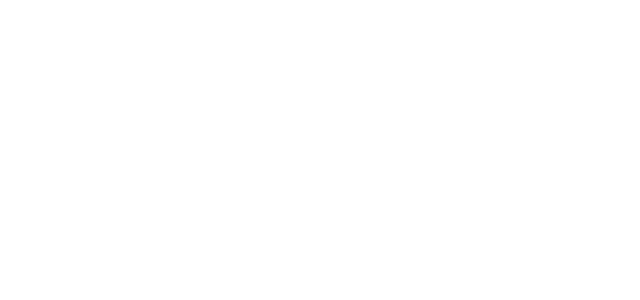
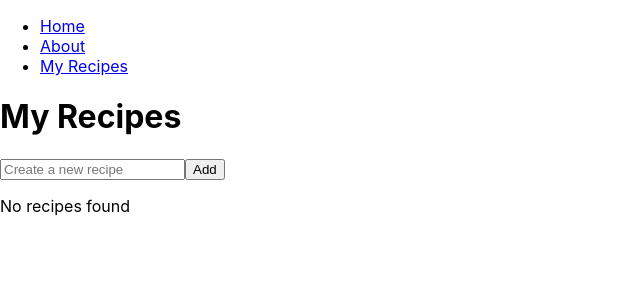
Before and after one commit to meva08/catalyst24, a React (Create React App) app in the folder recipe-app/: page /my_recipes in a window 1280 px wide. Before the commit this address had no page. Shown: the top 300 px of the page, without its empty margins (0-640 px from the left). Built offline with nearby package versions, Linux system fonts and the light colour scheme.

Commit message:
added a MyRecipes page with very basic list functionality (#4)

```diff
--- a/recipe-app/src/App.js
+++ b/recipe-app/src/App.js
@@ -1,20 +1,20 @@
 import Layout from "./pages/Layout";
 import Home from "./pages/Home";
 import About from "./pages/About";
+import MyRecipes from "./pages/MyRecipes";
 import {Routes, Route} from "react-router-dom";
 
 import './App.css';
 
 function App() {
   return (
-      // <BrowserRouter>
         <Routes>
           <Route path="/" element={<Layout />}>
             <Route index element={<Home />} />
             <Route path="about" element={<About />} />
+            <Route path="my_recipes" element={<MyRecipes />} />
           </Route>
         </Routes>
-      // </BrowserRouter>
   );
 }
 
--- a/recipe-app/src/pages/Layout.js
+++ b/recipe-app/src/pages/Layout.js
@@ -11,6 +11,9 @@
           <li>
             <Link to="/about">About</Link>
           </li>
+          <li>
+            <Link to="/my_recipes">My Recipes</Link>
+          </li>
         </ul>
       </nav>
 
--- /dev/null
+++ b/recipe-app/src/pages/MyRecipes.js
@@ -0,0 +1,67 @@
+import { useState } from "react";
+
+function MyRecipes() {
+
+    const [recipe, setRecipe] = useState("");
+    const [recipes, setRecipes] = useState([]);
+
+    const addRecipe = () => {
+        if (recipe !== "") {
+            setRecipes([...recipes, recipe]);
+            setRecipe("");
+        }
+    };
+
+    const deleteRecipe = (text) => {
+        const newRecipes = recipes.filter((recipe) => {
+            return recipe !== text
+        });
+        setRecipes(newRecipes);
+    };
+
+    return (
+        <div className="app">
+            <h1>My Recipes</h1>
+
+            <div className="input-wrapper">
+                <input
+                    type="text"
+                    name="recipe"
+                    value={recipe}
+                    placeholder="Create a new recipe"
+                    onChange={(e) => {
+                        setRecipe(e.target.value)
+                    }}
+                />
+                <button className="add-button" onClick={addRecipe}>Add</button>
+            </div>
+
+            <>
+            {recipes?.length > 0 ? (
+                <ul className="recipe-list">
+                    {recipes.map((recipe, index) => (
+                    <div className="recipe">
+                        <li key={index}> {recipe} </li>
+
+                        <button
+                        className="delete-button"
+                        onClick={() => {
+                            deleteRecipe(recipe);
+                        }}
+                        >Delete</button>
+                    </div>
+                ))}
+                </ul>
+            ) : (
+                <div className="empty">
+                    <p>No recipes found</p>
+                </div>
+            )}
+            </>
+
+        </div>
+    )
+
+};
+
+export default MyRecipes;
```
Also changed, not shown: recipe-app/src/logo.svg (deleted).
